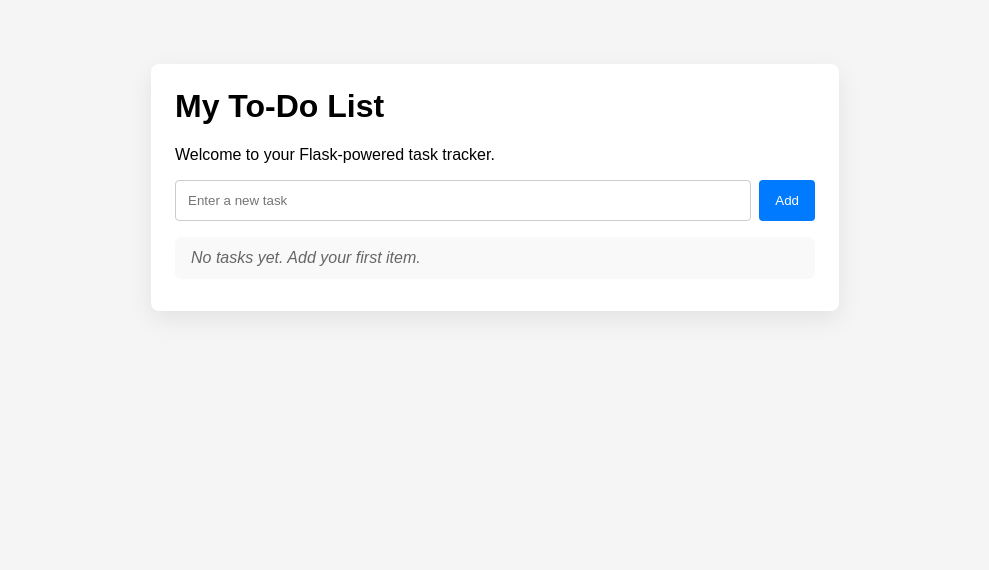
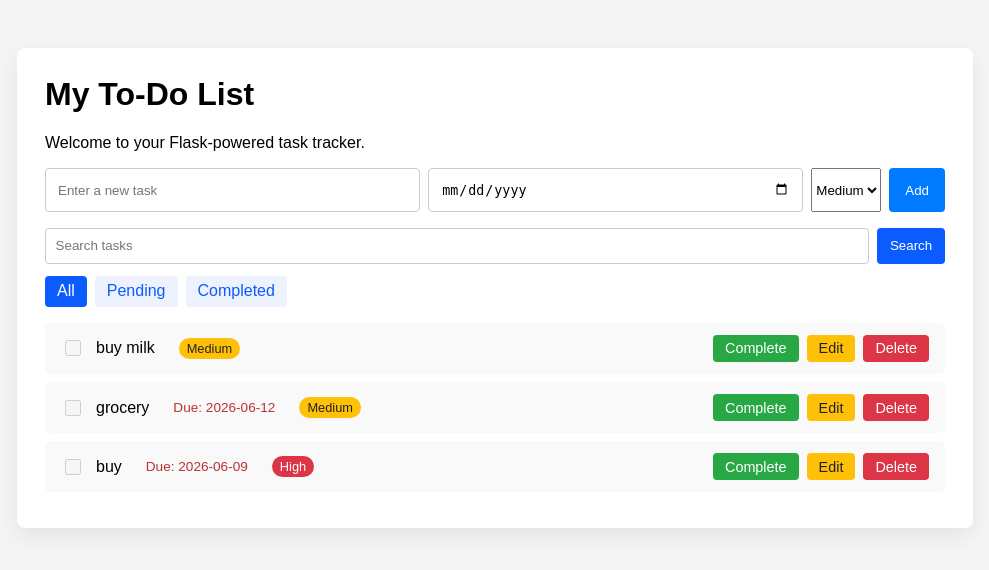
Before and after one commit to naol-zewdie/To-do, a Flask app: page / in a window 1280 px wide. Shown: the top 570 px of the page, without its empty margins (145-1134 px from the left). Run offline with Flask 3, Linux system fonts and the light colour scheme; data comes from the database, SQL or seed files in the repository; both versions use the stored data as it was after the commit.

Commit message:
finalized

```diff
--- a/todo-app/app.py
+++ b/todo-app/app.py
@@ -1,31 +1,113 @@
 from flask import Flask, render_template, request, redirect, url_for
+from flask_sqlalchemy import SQLAlchemy
+from datetime import datetime
+from sqlalchemy import text
 
 app = Flask(__name__)
+app.config['SQLALCHEMY_DATABASE_URI'] = 'sqlite:///todo.db'
+app.config['SQLALCHEMY_TRACK_MODIFICATIONS'] = False
+db = SQLAlchemy(app)
 
-tasks = []
+
+class Task(db.Model):
+    id = db.Column(db.Integer, primary_key=True)
+    title = db.Column(db.String(200), nullable=False)
+    completed = db.Column(db.Boolean, default=False)
+    due_date = db.Column(db.Date, nullable=True)
+    priority = db.Column(db.String(10), default='Medium')
+
+    def __repr__(self):
+        return f"<Task {self.id}: {self.title!r}>"
 
 @app.route('/', methods=['GET', 'POST'])
 def home():
     if request.method == 'POST':
         task_title = request.form.get('task', '').strip()
+        due_date_str = request.form.get('due_date', '').strip()
+        priority = request.form.get('priority', 'Medium')
+        due = None
+        if due_date_str:
+            try:
+                due = datetime.strptime(due_date_str, '%Y-%m-%d').date()
+            except ValueError:
+                due = None
         if task_title:
-            tasks.append({
-                'title': task_title,
-                'completed': False,
-            })
-    return render_template('index.html', tasks=tasks)
+            new_task = Task(title=task_title, completed=False, due_date=due, priority=priority)
+            db.session.add(new_task)
+            db.session.commit()
+    filt = request.args.get('filter', 'all')
+    q = request.args.get('q', '').strip()
+    base = Task.query
+    if q:
+        base = base.filter(Task.title.ilike(f"%{q}%"))
+    if filt == 'completed':
+        base = base.filter_by(completed=True)
+    elif filt == 'pending':
+        base = base.filter_by(completed=False)
+    tasks = base.order_by(Task.id).all()
+    return render_template('index.html', tasks=tasks, current_filter=filt, search_query=q)
 
 @app.route('/delete/<int:id>')
 def delete_task(id):
-    if 0 <= id < len(tasks):
-        tasks.pop(id)
+    task = Task.query.get(id)
+    if task:
+        db.session.delete(task)
+        db.session.commit()
     return redirect(url_for('home'))
 
 @app.route('/complete/<int:id>')
 def complete_task(id):
-    if 0 <= id < len(tasks):
-        tasks[id]['completed'] = not tasks[id]['completed']
+    task = Task.query.get(id)
+    if task:
+        task.completed = not task.completed
+        db.session.commit()
     return redirect(url_for('home'))
 
+
+@app.route('/edit/<int:id>', methods=['GET', 'POST'])
+def edit_task(id):
+    task = Task.query.get(id)
+    if not task:
+        return redirect(url_for('home'))
+    if request.method == 'POST':
+        title = request.form.get('task', '').strip()
+        due_date_str = request.form.get('due_date', '').strip()
+        priority = request.form.get('priority', 'Medium')
+        if due_date_str:
+            try:
+                due = datetime.strptime(due_date_str, '%Y-%m-%d').date()
+            except ValueError:
+                due = None
+        else:
+            due = None
+        if title:
+            task.title = title
+            task.due_date = due
+            task.priority = priority
+            db.session.commit()
+        return redirect(url_for('home'))
+    return render_template('edit.html', task=task)
+
+def ensure_due_date_column():
+    """Add due_date column to existing task table if it's missing (SQLite)."""
+    engine = db.get_engine()
+    with engine.connect() as conn:
+        res = conn.execute(text("PRAGMA table_info('task')"))
+        cols = [row[1] for row in res.fetchall()]
+        if 'due_date' not in cols:
+            try:
+                conn.execute(text("ALTER TABLE task ADD COLUMN due_date DATE"))
+            except Exception:
+                pass
+        if 'priority' not in cols:
+            try:
+                conn.execute(text("ALTER TABLE task ADD COLUMN priority VARCHAR(10) DEFAULT 'Medium'"))
+            except Exception:
+                pass
+
+
 if __name__ == '__main__':
+    with app.app_context():
+        db.create_all()
+        ensure_due_date_column()
     app.run(debug=True)
--- a/todo-app/requirements.txt
+++ b/todo-app/requirements.txt
@@ -1 +1,2 @@
 Flask
+Flask-SQLAlchemy
--- a/todo-app/static/style.css
+++ b/todo-app/static/style.css
@@ -104,3 +104,81 @@ h1 {
   color: #666;
   font-style: italic;
 }
+
+/* Improved UI: responsive cards and hover effects */
+.container {
+  max-width: 900px;
+  margin: 48px auto;
+  padding: 28px;
+}
+
+.tasks li {
+  transition: transform 120ms ease, box-shadow 120ms ease;
+}
+
+.tasks li:hover {
+  transform: translateY(-4px);
+  box-shadow: 0 12px 30px rgba(0,0,0,0.08);
+}
+
+.action.edit {
+  background: #ffc107;
+  color: #222;
+}
+
+.action.cancel {
+  display: inline-block;
+  margin-left: 0.5rem;
+  background: #6c757d;
+  color: white;
+  padding: 0.6rem 0.8rem;
+}
+
+@media (max-width: 600px) {
+  .task-form { flex-direction: column; }
+  .task-form button { width: 100%; }
+  .task-actions { flex-direction: column; gap: 0.4rem; }
+}
+
+.filters {
+  margin: 0.75rem 0 1rem 0;
+  display: flex;
+  gap: 0.5rem;
+}
+
+.filters a {
+  text-decoration: none;
+  padding: 0.4rem 0.75rem;
+  border-radius: 4px;
+  background: #eef2ff;
+  color: #0b5cff;
+}
+
+.filters a.active {
+  background: #0b5cff;
+  color: white;
+}
+
+.due {
+  display: inline-block;
+  margin-left: 0.75rem;
+  color: #b33;
+  font-size: 0.85rem;
+}
+
+.priority-badge {
+  display: inline-block;
+  margin-left: 0.75rem;
+  padding: 0.2rem 0.5rem;
+  border-radius: 12px;
+  font-size: 0.8rem;
+  color: white;
+}
+
+.priority-badge.high { background: #dc3545; }
+.priority-badge.medium { background: #ffc107; color: #222; }
+.priority-badge.low { background: #28a745; }
+
+.search-form { display: flex; gap: 0.5rem; margin: 0.5rem 0; }
+.search-form input { flex: 1; padding: 0.6rem; border-radius: 4px; border: 1px solid #ccc; }
+.search-form button { padding: 0.6rem 0.8rem; border-radius: 4px; background: #0b5cff; color: white; border: none; }
--- a/todo-app/templates/index.html
+++ b/todo-app/templates/index.html
@@ -12,8 +12,23 @@
       <p>Welcome to your Flask-powered task tracker.</p>
       <form method="POST" class="task-form">
         <input type="text" name="task" placeholder="Enter a new task" autocomplete="off">
+        <input type="date" name="due_date">
+        <select name="priority">
+          <option value="High">High</option>
+          <option value="Medium" selected>Medium</option>
+          <option value="Low">Low</option>
+        </select>
         <button type="submit">Add</button>
       </form>
+      <form method="GET" class="search-form">
+        <input type="text" name="q" placeholder="Search tasks" value="{{ search_query|default('') }}">
+        <button type="submit">Search</button>
+      </form>
+      <nav class="filters">
+        <a href="{{ url_for('home', filter='all') }}" class="{% if current_filter=='all' %}active{% endif %}">All</a>
+        <a href="{{ url_for('home', filter='pending') }}" class="{% if current_filter=='pending' %}active{% endif %}">Pending</a>
+        <a href="{{ url_for('home', filter='completed') }}" class="{% if current_filter=='completed' %}active{% endif %}">Completed</a>
+      </nav>
       <ul class="tasks">
         {% for task in tasks %}
           <li class="task-item{% if task.completed %} completed{% endif %}">
@@ -22,12 +37,17 @@
                 <input type="checkbox" {% if task.completed %}checked{% endif %} disabled>
                 {{ task.title }}
               </label>
+              {% if task.due_date %}
+                <small class="due">Due: {{ task.due_date.strftime('%Y-%m-%d') }}</small>
+              {% endif %}
+              <span class="priority-badge {{ task.priority|lower }}">{{ task.priority }}</span>
             </div>
             <div class="task-actions">
-              <a href="{{ url_for('complete_task', id=loop.index0) }}" class="action complete">
+              <a href="{{ url_for('complete_task', id=task.id) }}" class="action complete">
                 {% if task.completed %}Undo{% else %}Complete{% endif %}
               </a>
-              <a href="{{ url_for('delete_task', id=loop.index0) }}" class="action delete">Delete</a>
+                <a href="{{ url_for('edit_task', id=task.id) }}" class="action edit">Edit</a>
+                <a href="{{ url_for('delete_task', id=task.id) }}" class="action delete">Delete</a>
             </div>
           </li>
         {% else %}
```
Also changed, not shown: todo-app/templates/edit.html (added, +25 -0 lines), todo-app/instance/todo.db (added).
